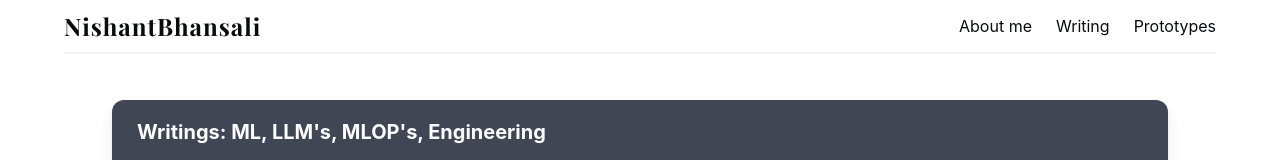
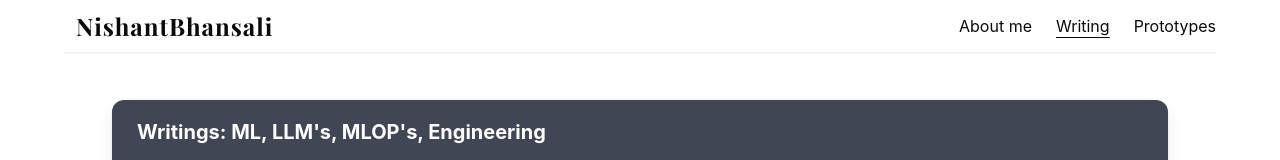
Before and after one commit to nishantb06/nishantb06.github.io, a React (Create React App) app: page /writings in a window 1280 px wide. Shown: the top 160 px of the page. Built offline with nearby package versions, Linux system fonts and the light colour scheme; data requests are answered from the project's data file.

Commit message:
feat: fixing the navbar

```diff
--- a/src/components/Navbar.js
+++ b/src/components/Navbar.js
@@ -1,10 +1,16 @@
 import React from 'react';
-import { Link } from 'react-router-dom';
+import { Link, useLocation } from 'react-router-dom';
 
 const Navbar = () => {
+    const location = useLocation();
+
+    const isActive = (path) => {
+        return location.pathname === path ? 'is-active' : '';
+    };
+
     return (
         <nav className="navbar has-shadow is-white">
-            <div className="navbar-brand">
+            <div className="navbar-brand px-3">
                 <Link to="/" className="navbar-item">
                     <span className="is-size-4 has-text-weight-bold" style={{ letterSpacing: '1px' }}>
                         NishantBhansali
@@ -19,9 +25,9 @@ const Navbar = () => {
 
             <div className="navbar-menu" id="nav-links">
                 <div className="navbar-end">
-                    <Link to="/about" className="navbar-item is-hoverable">About me</Link>
-                    <Link to="/writings" className="navbar-item">Writing</Link>
-                    <Link to="/prototypes" className="navbar-item">Prototypes</Link>
+                    <Link to="/about" className={`navbar-item is-hoverable ${isActive('/about')}`}>About me</Link>
+                    <Link to="/writings" className={`navbar-item ${isActive('/writings')}`}>Writing</Link>
+                    <Link to="/prototypes" className={`navbar-item ${isActive('/prototypes')}`}>Prototypes</Link>
                 </div>
             </div>
         </nav>
--- a/src/index.css
+++ b/src/index.css
@@ -17,3 +17,9 @@ code {
 .navbar-brand .navbar-item {
   font-family: 'Playfair Display', serif;
 }
+
+.navbar-item.is-active {
+  background-color: transparent !important;
+  text-decoration: underline;
+  text-underline-offset: 5px;
+}
```
